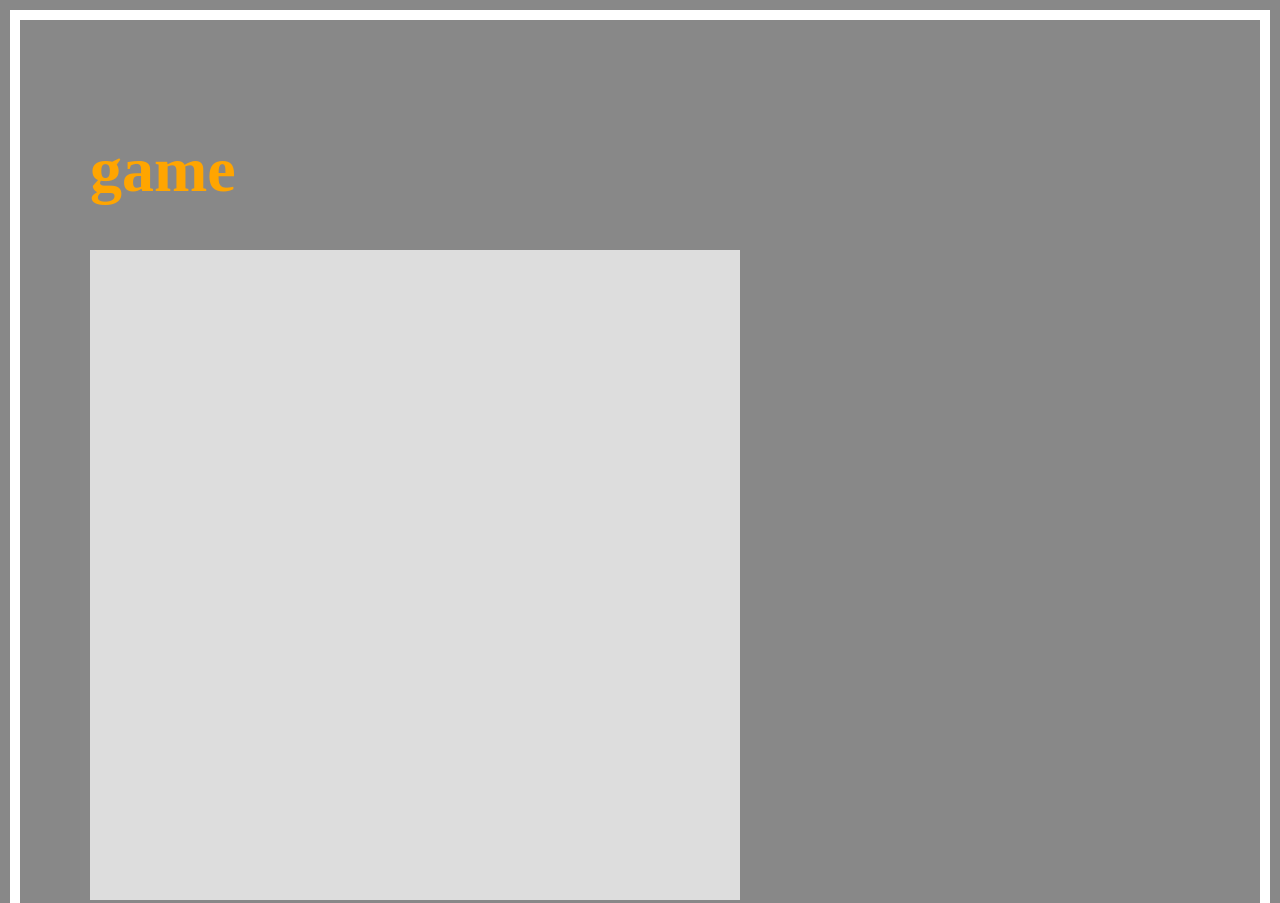
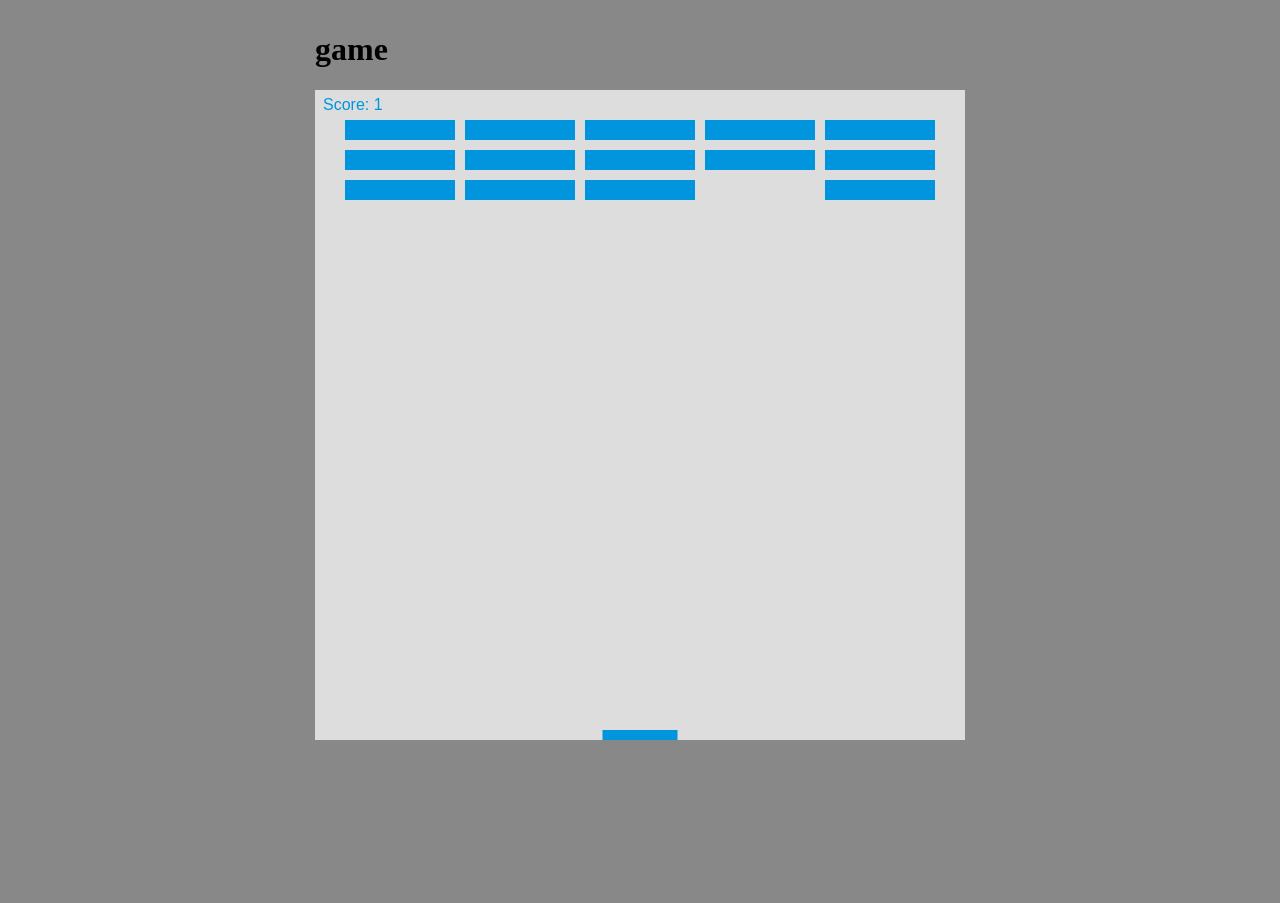
Before and after one commit to vadvoice/2d_game, a plain HTML site: page index.html in a window 1280 px wide. Shown: the top 903 px of the page. After the commit the page ends 800 px from the top, so only its background shows below. Drawn offline with nearby package versions, Linux system fonts and the light colour scheme.

Commit message:
Update 2017-04-29T13:49:04.126Z

```diff
--- a/javascripts.js
+++ b/javascripts.js
@@ -1,5 +1,5 @@
 // init functioin
-// setInterval(draw, 10)
+setInterval(draw, 10)
 
 // variables:
 
@@ -99,7 +99,7 @@ function draw() {
             dy = -dy;
         }
         else {
-            console.log("GAME OVER");
+            alert("GAME OVER");
             document.location.reload();
         }
     }
--- a/styles.css
+++ b/styles.css
@@ -1,10 +1,13 @@
 body {
-  color: orange;
-  font-size: 2rem;
+  display: flex;
+  justify-content: center;
   background: #888;
-  margin: 10px;
-  border: 10px solid white;
-  padding: 70px; }
+  margin: 10px; }
+  body h1 {
+    transition: .2s; }
+    body h1:hover {
+      color: white; }
 
 canvas {
-  background: #ddd; }
+  background: #ddd;
+  display: flex; }
```
